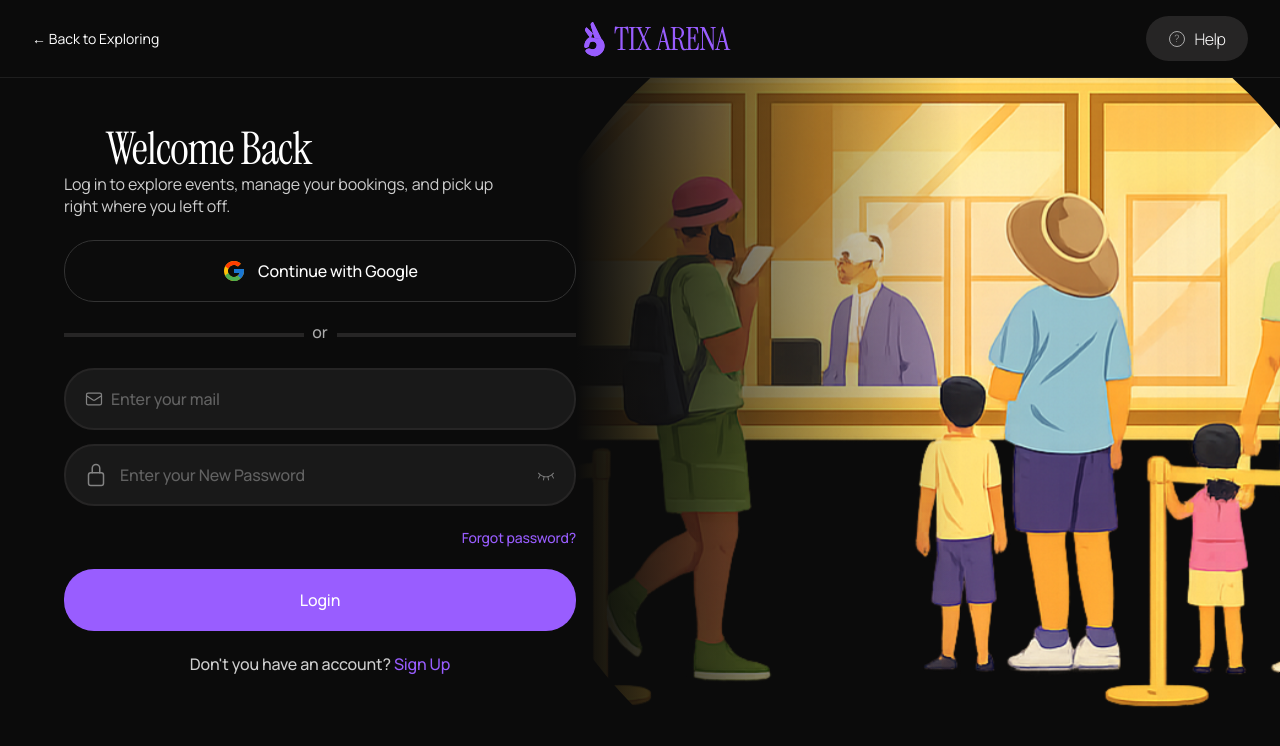
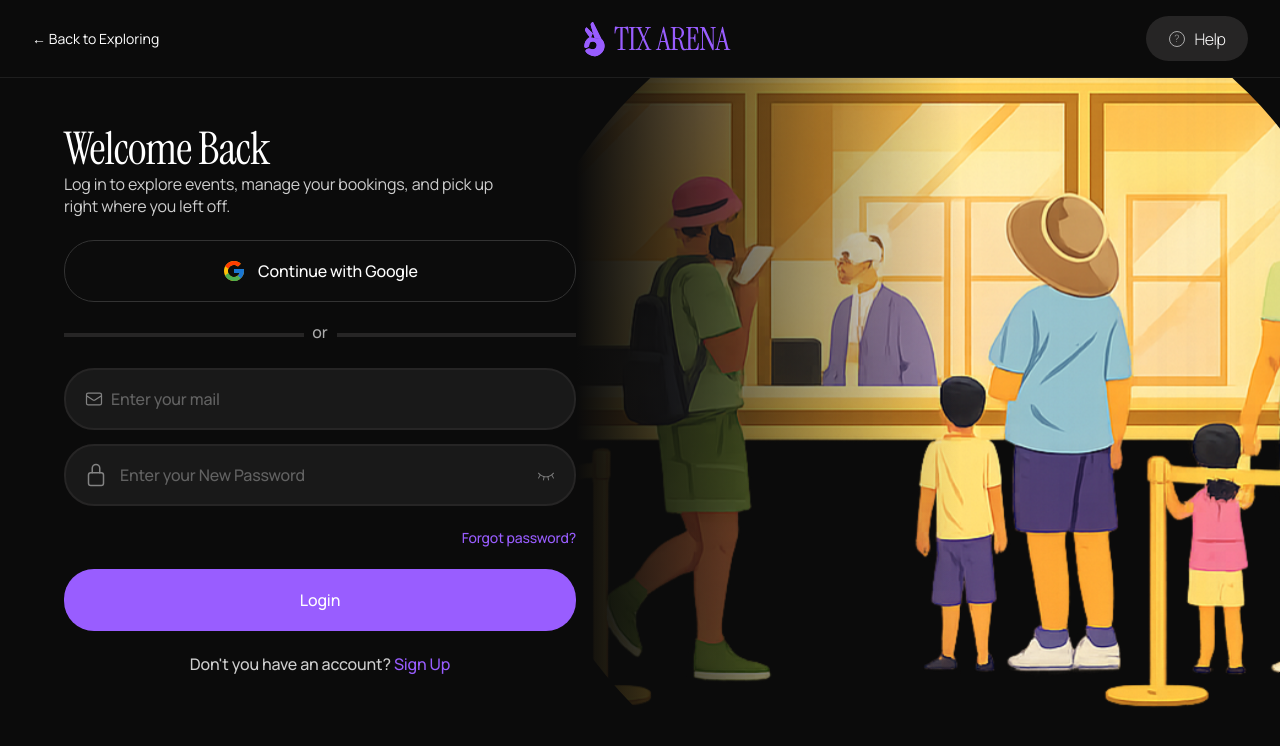
Before and after one commit to IAmKami03/TixArena-Client, a React (Vite) app: page /signin in a window 1280 px wide. Shown: the top 746 px of the page. Built offline with nearby package versions, Linux system fonts and the light colour scheme; no server answers.

Commit message:
Fix: Changed UI slightly

```diff
--- a/src/pages/auth/SignIn.tsx
+++ b/src/pages/auth/SignIn.tsx
@@ -51,7 +51,7 @@
   return (
     <AuthLayout>
       <div className="flex flex-col gap-[22px] w-full max-w-[540px]">
-        <div className="flex flex-col gap-[2px]">
+        <div className="flex flex-col gap-[2px] text-start">
           <h1 className="w-full max-w-72.5 h-auto text-[#FFFFFF] font-['Instrument_Serif'] font-normal text-[36px] sm:text-[45px] leading-[100%] tracking-[-0.02em]">
             Welcome Back
           </h1>
```
